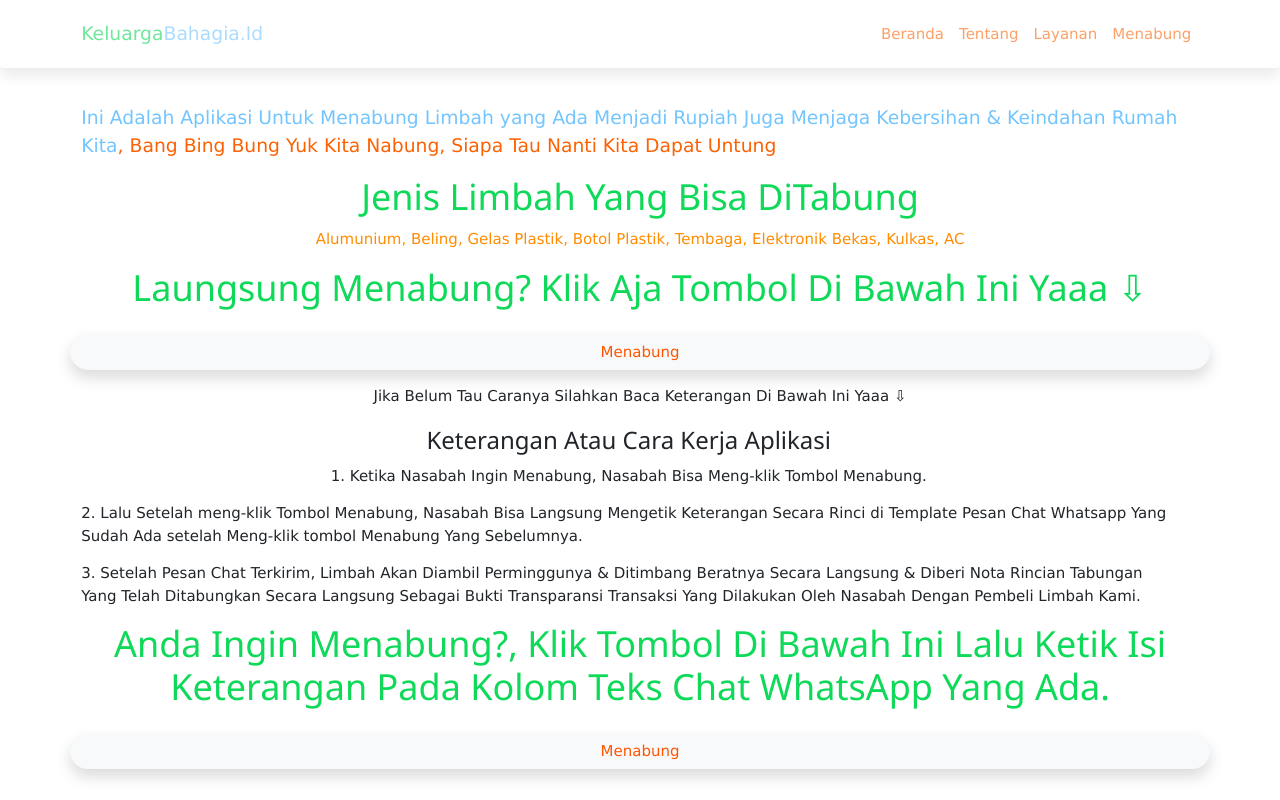
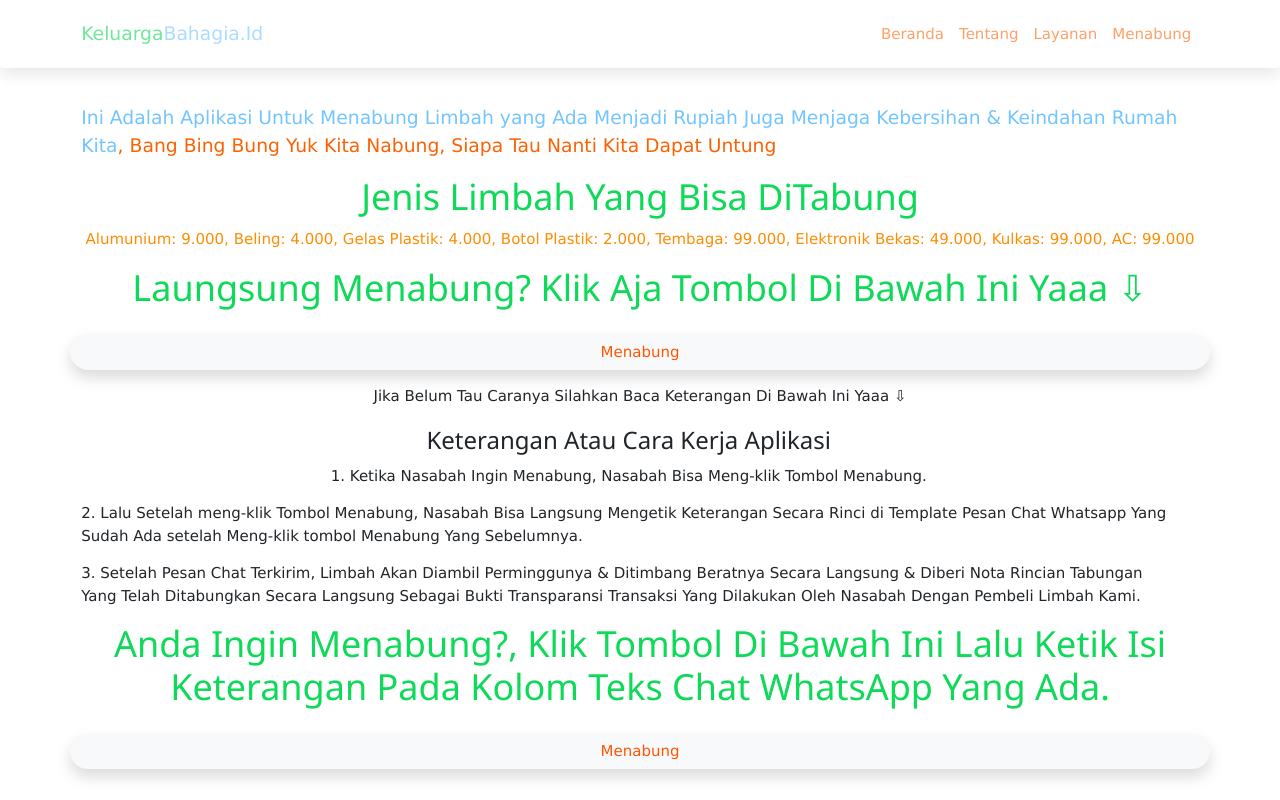
Before and after one commit to Fasmalogisticbrokerage/aestheweb.github.io, a plain HTML site: page index.html in a window 1280 px wide. Shown: the top 800 px of the page. Drawn offline with nearby package versions, Linux system fonts and the light colour scheme.

Commit message:
i wanna little peace on my little house

```diff
--- a/index.html
+++ b/index.html
@@ -71,7 +71,7 @@
       <p data-aos="fade-down-right" data-aos-duration="20000" id="head" class="text-wrap text-lg-start fs-5 mt-1" style="color: #73c5ff" style="margin-top: 400px">Ini Adalah Aplikasi Untuk Menabung Limbah yang Ada Menjadi Rupiah Juga Menjaga Kebersihan & Keindahan Rumah Kita<span style="color: #fc6203">,  Bang Bing Bung Yuk Kita Nabung, Siapa Tau Nanti Kita Dapat Untung</span></p>
     </div>
     <h1 class="text-center" style="color: #0fd959">Jenis Limbah Yang Bisa DiTabung</h1>
-    <p class="text-center" style="color: #ff8c00">Alumunium, Beling, Gelas Plastik, Botol Plastik, Tembaga, Elektronik Bekas, Kulkas, AC</p>
+    <p class="text-center" style="color: #ff8c00">Alumunium: 9.000, Beling: 4.000, Gelas Plastik: 4.000, Botol Plastik: 2.000, Tembaga: 99.000, Elektronik Bekas: 49.000, Kulkas: 99.000, AC: 99.000</p>
     <h1 class="text-center" style="color: #0fd959">Laungsung Menabung? Klik Aja Tombol Di Bawah Ini Yaaa ⇩</h1>
     <a href="https://api.whatsapp.com/send?phone=6281286893584&text=Nama%20Lengkap:%20
              Alamat%20Rumah:%20
```
